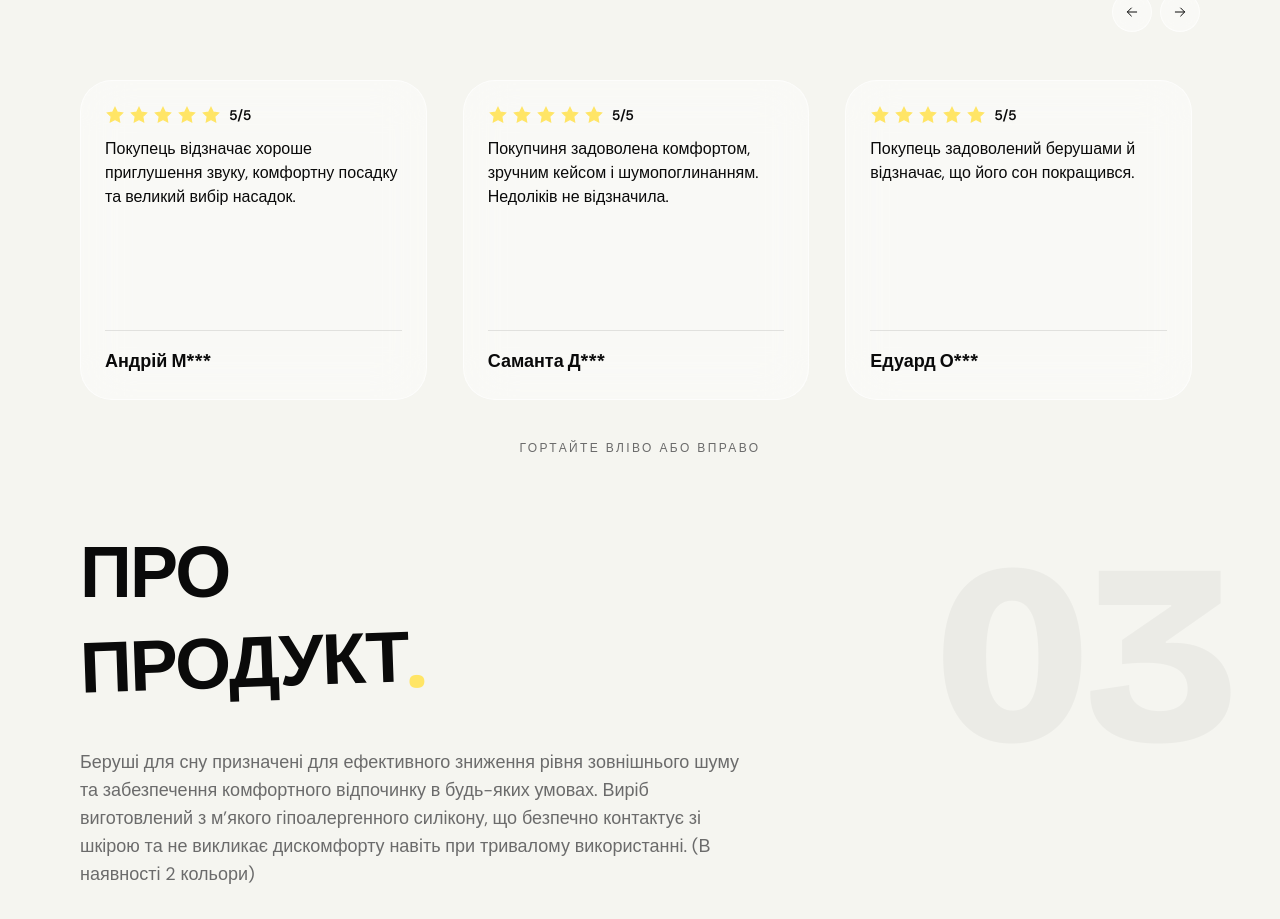
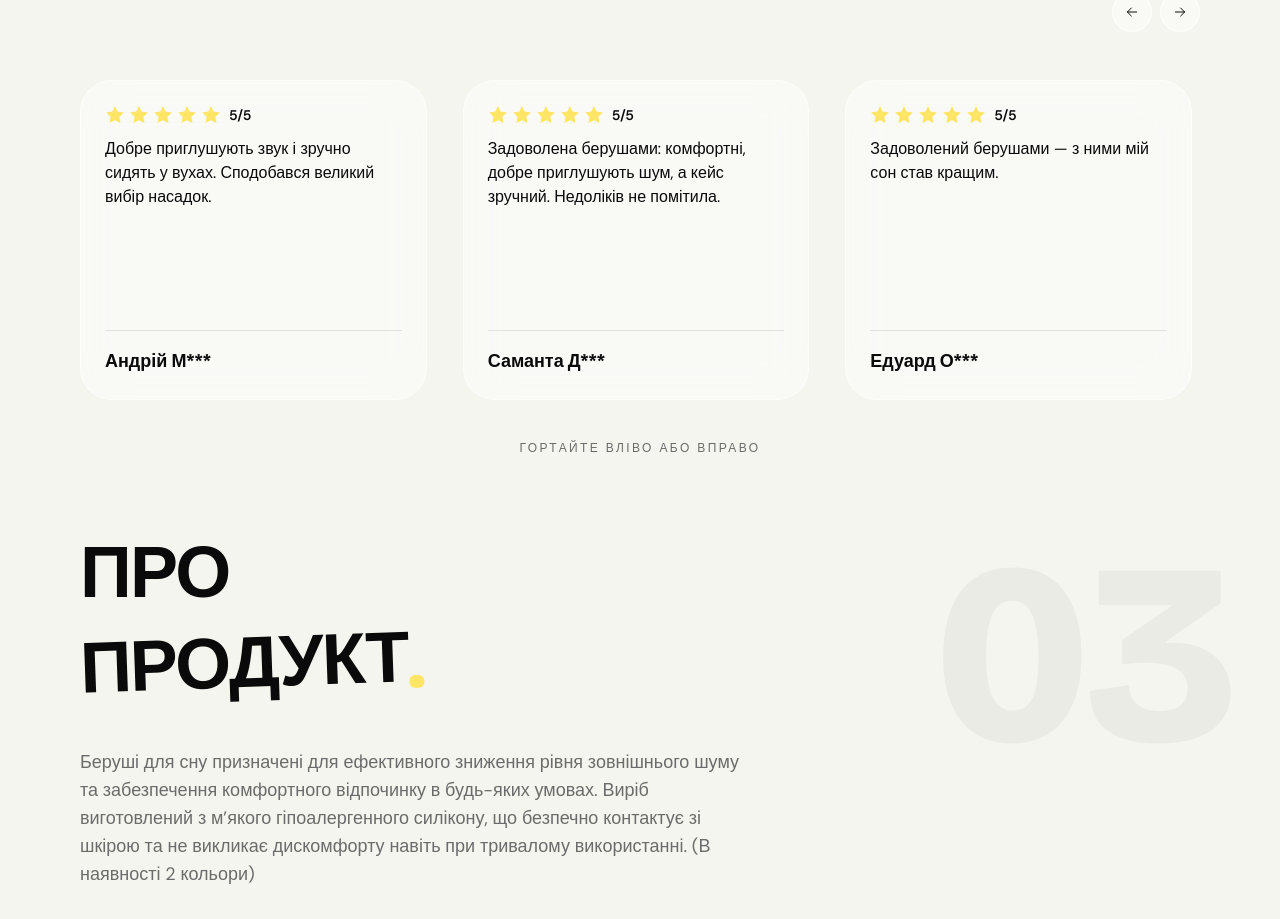
Before and after one commit to lolittajdm-alt/berushi, a Next.js app: page / in a window 1280 px wide. Shown: the part 1340-2259 px from the top of the page. Built offline with nearby package versions, Linux system fonts and the light colour scheme.

Commit message:
Rewrite review summaries in first person

```diff
--- a/src/data/content.ts
+++ b/src/data/content.ts
@@ -7,21 +7,21 @@ export const portfolioItems = [
 export const testimonials = [
   {
     id: 1,
-    quote: "Покупець відзначає хороше приглушення звуку, комфортну посадку та великий вибір насадок.",
+    quote: "Добре приглушують звук і зручно сидять у вухах. Сподобався великий вибір насадок.",
     author: "Андрій М***",
     rating: 5,
     role: "Покупець на Rozetka",
   },
   {
     id: 2,
-    quote: "Покупчиня задоволена комфортом, зручним кейсом і шумопоглинанням. Недоліків не відзначила.",
+    quote: "Задоволена берушами: комфортні, добре приглушують шум, а кейс зручний. Недоліків не помітила.",
     author: "Саманта Д***",
     rating: 5,
     role: "Покупець на Rozetka",
   },
   {
     id: 3,
-    quote: "Покупець задоволений берушами й відзначає, що його сон покращився.",
+    quote: "Задоволений берушами — з ними мій сон став кращим.",
     author: "Едуард О***",
     rating: 5,
     role: "Покупець на Rozetka",
```
